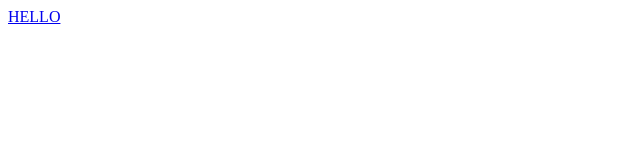
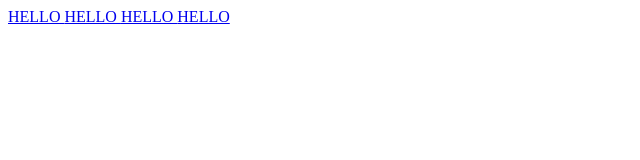
Before and after one commit to abanks235/bioroboticsWebsite, a plain HTML site: page index.html in a window 1280 px wide. Shown: the whole page, without its empty margins (0-640 px from the left). Drawn offline with Linux system fonts and the light colour scheme.

Commit message:
First pages commit

```diff
--- a/index.html
+++ b/index.html
@@ -11,6 +11,9 @@
 
 <body>
 <a href="M5SHKCxKDgs" onClick="openVideoFrame()" target="blank"> HELLO </a>
+<a href="FaLesWmoxcg" onClick="openVideoFrame()" target="blank"> HELLO </a>
+<a href="em0ZMJJZCg0" onClick="openVideoFrame()" target="blank"> HELLO </a>
+<a href="Yi_ybuSHx3M" onClick="openVideoFrame()" target="blank"> HELLO </a>
 
   <!-- 1. The <iframe> (and video player) will replace this <div> tag. -->
 <div id="player"></div>
```
